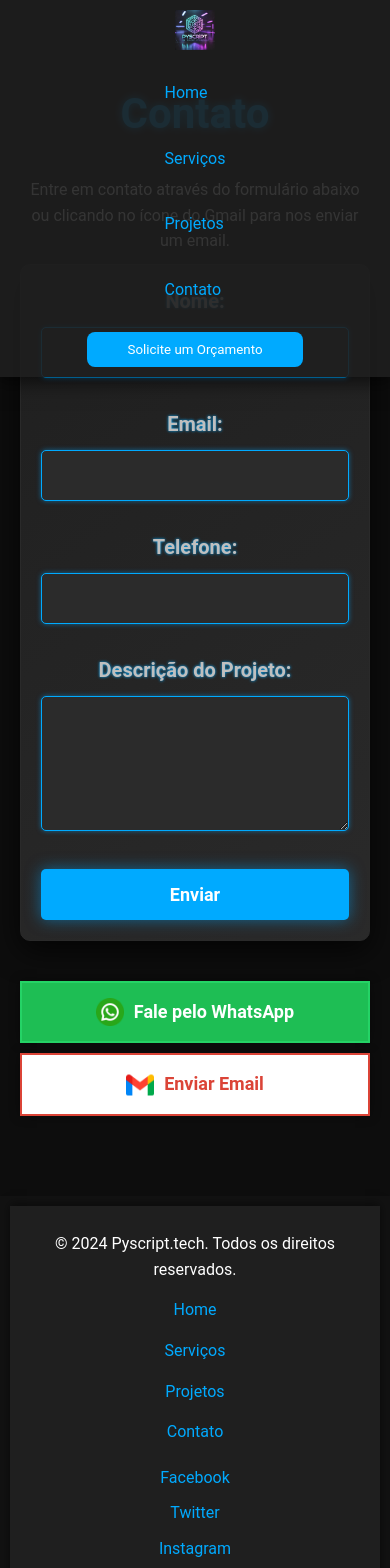
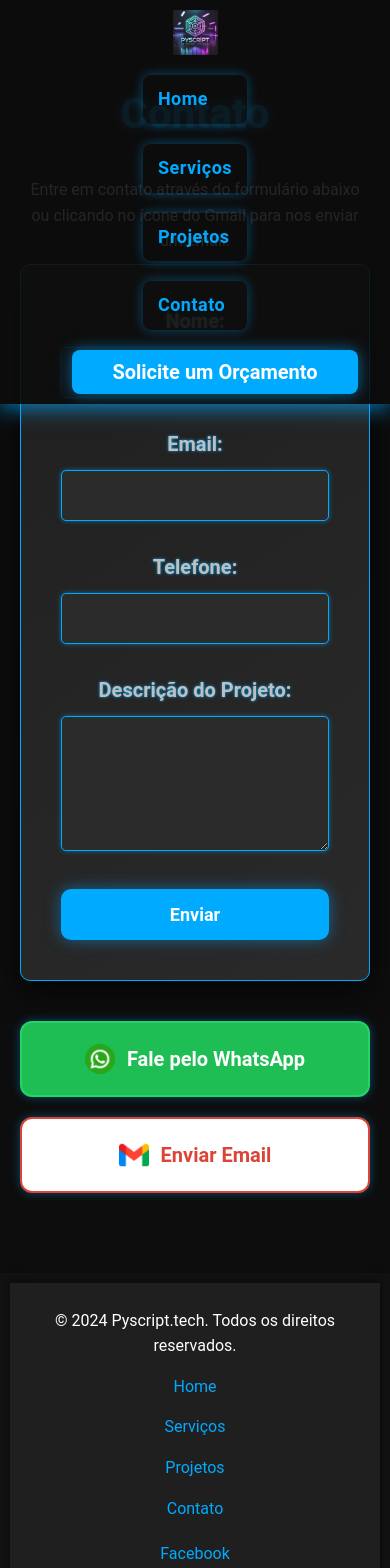
Before and after one commit to LeonardoRFragoso/PyScriptTech_Django_React, a React (Create React App) app: page /contact in a window 390 px wide. Shown: the top 1568 px of the page. Built offline with nearby package versions, Linux system fonts and the light colour scheme.

Commit message:
Ajustando Navbar do projeto

```diff
--- a/src/components/Navbar/navbar.module.css
+++ b/src/components/Navbar/navbar.module.css
@@ -1,18 +1,33 @@
 :root {
-  --color-bg-nav: #1f1f1f;
-  --color-text-nav: #fff;
+  --color-bg-nav: #0d0d0d;
+  /* Fundo escuro compatível com o estilo neon */
+  --color-text-nav: #ffffff;
+  /* Texto branco */
   --color-link-hover: #00aaff;
+  /* Efeito neon no hover */
   --color-link-text: #00aaff;
+  /* Texto dos links no mesmo tom neon */
   --color-btn-bg: #00aaff;
-  --color-btn-hover-bg: #4ca1af;
-  --color-text-hover: #fff;
-  --shadow-standard: 0 2px 10px rgba(0, 0, 0, 0.5);
-  --shadow-hover: 0 4px 20px rgba(0, 0, 0, 0.7);
-  --spacing-small: 10px;
-  --spacing-medium: 15px;
-  --spacing-large: 20px;
+  /* Fundo do botão padrão */
+  --color-btn-hover-bg: #0099cc;
+  /* Cor de fundo no hover do botão */
+  --color-text-hover: #ffffff;
+  /* Texto branco ao passar o mouse */
+  --shadow-standard: 0 2px 10px rgba(0, 168, 255, 0.5);
+  /* Sombra azul suave */
+  --shadow-hover: 0 4px 20px rgba(0, 168, 255, 0.7);
+  /* Sombra neon ao hover */
+  --spacing-small: 12px;
+  /* Aumentar o espaçamento pequeno */
+  --spacing-medium: 18px;
+  /* Aumentar o espaçamento médio */
+  --spacing-large: 25px;
   --transition-fast: 0.3s;
-  --border-radius: 5px;
+  --border-radius: 10px;
+  /* Arredondamento mais suave */
+  --font-size-navbar: 18px;
+  --font-weight-navbar: 700;
+  /* Aumentar peso da fonte */
 }
 
 .navbar {
@@ -28,7 +43,8 @@
 }
 
 .navbar:hover {
-  background-color: rgba(31, 31, 31, 0.9);
+  background-color: rgba(13, 13, 13, 0.9);
+  /* Leve transparência no hover */
   box-shadow: var(--shadow-hover);
 }
 
@@ -46,7 +62,8 @@
 }
 
 .logoImage {
-  height: 40px;
+  height: 45px;
+  /* Aumentei um pouco o tamanho do logo */
 }
 
 .navbarLinks {
@@ -56,20 +73,31 @@
 .navbarItem {
   color: var(--color-link-text);
   text-decoration: none;
-  margin: 0 var(--spacing-medium);
+  margin: 0 var(--spacing-large);
+  /* Aumentado o espaçamento entre os links */
   padding: var(--spacing-small) var(--spacing-medium);
   border-radius: var(--border-radius);
   transition: background-color var(--transition-fast), color var(--transition-fast), transform var(--transition-fast);
+  box-shadow: 0px 0px 12px rgba(0, 168, 255, 0.4);
+  /* Efeito neon nos links */
+  font-size: var(--font-size-navbar);
+  font-weight: var(--font-weight-navbar);
+  letter-spacing: 0.5px;
+  /* Maior espaçamento entre as letras */
 }
 
 .navbarItem:hover {
   background-color: var(--color-link-hover);
   color: var(--color-text-hover);
-  transform: scale(1.05);
+  transform: scale(1.08);
+  box-shadow: 0 0 20px rgba(0, 168, 255, 0.9);
+  /* Sombra neon ao hover mais brilhante */
 }
 
 .navbarAction {
   display: flex;
+  margin-left: var(--spacing-large);
+  /* Espaçamento maior entre o CTA e os itens da navbar */
 }
 
 .ctaButton {
@@ -79,12 +107,20 @@
   border-radius: var(--border-radius);
   padding: var(--spacing-small) var(--spacing-large);
   cursor: pointer;
-  transition: background-color var(--transition-fast), transform var(--transition-fast);
+  box-shadow: 0px 0px 15px rgba(0, 168, 255, 0.6);
+  /* Sombra neon mais intensa no botão */
+  transition: background-color var(--transition-fast), transform var(--transition-fast), box-shadow var(--transition-fast);
+  font-size: 20px;
+  /* Aumentar o tamanho da fonte para o botão */
+  font-weight: bold;
+  /* Mais peso para destacar */
 }
 
 .ctaButton:hover {
   background-color: var(--color-btn-hover-bg);
-  transform: scale(1.05);
+  transform: scale(1.08);
+  box-shadow: 0px 0px 25px rgba(0, 153, 204, 0.8);
+  /* Sombra neon azul no hover mais intensa */
 }
 
 /* Responsividade */
--- a/src/pages/ContactPage/ContactPage.css
+++ b/src/pages/ContactPage/ContactPage.css
@@ -1,5 +1,3 @@
-/* src/pages/ContactPage/ContactPage.css */
-
 /* Ajustes gerais */
 .contactPage {
   padding: 80px 20px;
@@ -26,12 +24,13 @@
   padding: 40px;
   border-radius: 10px;
   box-shadow: 0 10px 30px rgba(0, 0, 0, 0.7);
-  border: 1px solid #2a2a2a;
-  transition: box-shadow 0.3s ease;
+  border: 1px solid #00aaff;
+  transition: box-shadow 0.3s ease, transform 0.3s ease;
 }
 
 .contactForm:hover {
-  box-shadow: 0 0 20px rgba(0, 168, 255, 0.2);
+  box-shadow: 0 0 25px rgba(0, 168, 255, 0.5);
+  transform: scale(1.02);
 }
 
 /* Estilização dos campos de input e textarea */
@@ -42,21 +41,16 @@
   font-weight: 500;
   border-radius: 5px;
   border: 1px solid #00aaff;
-  /* Tom de azul aplicado nas bordas */
   background-color: #2b2b2b;
   color: #ffffff;
   box-shadow: 0px 0px 5px rgba(0, 168, 255, 0.5);
-  /* Azul aplicado na sombra */
   transition: border-color 0.3s ease, box-shadow 0.3s ease;
 }
 
-/* Estilo quando o campo está em foco */
 .formGroup input:focus,
 .formGroup textarea:focus {
   border-color: #00ccff;
-  /* Azul claro suave no foco */
   box-shadow: 0px 0px 8px rgba(0, 204, 255, 0.7);
-  /* Suave brilho no foco */
   outline: none;
 }
 
@@ -76,7 +70,7 @@
   font-size: 18px;
   font-weight: 700;
   border: none;
-  border-radius: 5px;
+  border-radius: 10px;
   cursor: pointer;
   transition: background-color 0.3s ease, transform 0.3s ease, box-shadow 0.3s ease;
   box-shadow: 0px 0px 15px rgba(0, 168, 255, 0.5);
@@ -84,8 +78,8 @@
 
 .submitButton:hover {
   background-color: #0099cc;
-  transform: scale(1.02);
-  box-shadow: 0px 0px 15px rgba(0, 153, 204, 0.4);
+  transform: scale(1.03);
+  box-shadow: 0px 0px 20px rgba(0, 153, 204, 0.5);
 }
 
 /* Seção do WhatsApp e Email */
@@ -101,62 +95,67 @@
   display: flex;
   align-items: center;
   justify-content: center;
-  padding: 15px 30px;
-  font-size: 18px;
+  padding: 20px 30px;
+  font-size: 20px;
   font-weight: bold;
   text-decoration: none;
+  color: #ffffff;
   transition: background-color 0.3s ease, transform 0.3s ease, box-shadow 0.3s ease;
-  box-shadow: 0px 0px 10px rgba(0, 0, 0, 0.4);
+  border-radius: 12px;
+  box-shadow: 0px 0px 10px rgba(0, 168, 255, 0.4);
+  text-align: center;
 }
 
 /* Botão do WhatsApp */
 .whatsappButton {
   background-color: #1ebe54;
+  border: 2px solid #25D366;
   color: #ffffff;
-  border: 2px solid #25D366;
 }
 
 .whatsappButton:hover {
   background-color: #25D366;
-  transform: scale(1.03);
-  box-shadow: 0px 0px 15px rgba(37, 211, 102, 0.5);
+  color: #ffffff;
+  /* Garante que o texto continue branco no hover */
+  transform: scale(1.05);
+  box-shadow: 0px 0px 20px rgba(37, 211, 102, 0.8);
+  /* Sombra neon verde */
 }
 
 .whatsappButton img {
-  width: 28px;
-  height: 28px;
-  margin-right: 10px;
+  width: 30px;
+  height: 30px;
+  margin-right: 12px;
 }
 
 /* Botão do Gmail */
 .gmailButton {
   background-color: #ffffff;
+  border: 2px solid #DB4437;
   color: #DB4437;
-  border: 2px solid #DB4437;
 }
 
 .gmailButton:hover {
   background-color: #f5f5f5;
-  transform: scale(1.03);
-  box-shadow: 0px 0px 15px rgba(219, 68, 55, 0.5);
+  /* Fundo suavemente claro */
+  color: #DB4437;
+  /* Mantém o texto vermelho no hover */
+  transform: scale(1.05);
+  box-shadow: 0px 0px 20px rgba(219, 68, 55, 0.8);
+  /* Sombra neon vermelha */
 }
 
 .gmailButton img {
-  width: 28px;
-  height: 28px;
-  margin-right: 10px;
+  width: 30px;
+  height: 30px;
+  margin-right: 12px;
 }
 
 /* Ajustes para mobile */
 @media (max-width: 768px) {
-  .contactForm {
-    width: 100%;
-    padding: 20px;
-  }
-
   .whatsappSection {
     flex-direction: column;
-    gap: 10px;
+    gap: 20px;
   }
 
   .whatsappButton,
--- a/src/pages/Services/ServicesPage.css
+++ b/src/pages/Services/ServicesPage.css
@@ -2,22 +2,22 @@
 
 .servicesPage {
   padding: 100px 50px 80px;
-  background-color: #121212;
+  background-color: #0d0d0d;
   color: #ffffff;
 }
 
 .servicesTitle {
   text-align: center;
   font-size: 42px;
-  /* Tamanho maior para o título */
   color: #00aaff;
-  margin-bottom: 40px;
+  margin-bottom: 60px;
+  text-shadow: 0px 0px 8px #00aaff;
 }
 
 .servicesContainer {
   display: flex;
   flex-direction: column;
-  gap: 40px;
+  gap: 60px;
   align-items: center;
 }
 
@@ -25,12 +25,12 @@
   display: flex;
   flex-direction: row;
   align-items: center;
-  /* Centraliza os elementos verticalmente */
   background-color: #1f1f1f;
+  border: 1px solid #00aaff;
   margin-bottom: 50px;
   border-radius: 10px;
-  padding: 20px;
-  box-shadow: 0 4px 15px rgba(0, 0, 0, 0.5);
+  padding: 25px;
+  box-shadow: 0 4px 20px rgba(0, 168, 255, 0.3);
   transition: transform 0.3s ease, box-shadow 0.3s ease;
   max-width: 1000px;
   width: 100%;
@@ -38,7 +38,7 @@
 
 .serviceItem:hover {
   transform: scale(1.05);
-  box-shadow: 0 6px 25px rgba(0, 0, 0, 0.7);
+  box-shadow: 0 0 25px rgba(0, 168, 255, 0.7);
 }
 
 .serviceImage {
@@ -47,14 +47,13 @@
   border-radius: 10px;
   width: 300px;
   margin-right: 25px;
-  /* Espaçamento ajustado para mais respiro */
-  transition: transform 0.3s ease;
-  /* Transição suave */
+  transition: transform 0.5s ease, box-shadow 0.5s ease;
+  box-shadow: 0 4px 15px rgba(0, 168, 255, 0.5);
 }
 
 .serviceItem:hover .serviceImage {
   transform: scale(1.05);
-  /* Aumenta a imagem levemente no hover */
+  box-shadow: 0 0 20px rgba(0, 168, 255, 0.7);
 }
 
 .serviceDescription {
@@ -63,26 +62,43 @@
 }
 
 .serviceTitle {
-  font-size: 24px;
-  margin-bottom: 10px;
+  font-size: 26px;
+  font-weight: 600;
+  margin-bottom: 15px;
   color: #00aaff;
+  text-shadow: 0px 0px 5px #00aaff;
 }
 
 .serviceText {
-  font-size: 18px;
-  font-weight: 400;
+  font-size: 20px;
   line-height: 1.85;
-  /* Ajuste no espaçamento das linhas para melhor legibilidade */
-  color: #bfbfbf;
-  margin-bottom: 20px;
-  /* Espaçamento entre o texto e o botão */
+  color: #d0d0d0;
+  margin-bottom: 25px;
 }
 
-.serviceText strong {
-  font-weight: 600;
+.serviceButton {
+  background-color: #00aaff;
+  color: #ffffff;
+  padding: 15px 30px;
+  border-radius: 5px;
+  text-decoration: none;
+  display: inline-block;
+  font-size: 18px;
+  font-weight: 700;
+  margin-top: 20px;
+  transition: background-color 0.3s ease, transform 0.3s ease, box-shadow 0.3s ease;
+  box-shadow: 0px 0px 15px rgba(0, 168, 255, 0.5);
 }
 
-/* Responsividade */
+.serviceButton:hover {
+  background-color: #0099cc;
+  color: #ffffff;
+  transform: scale(1.02);
+  box-shadow: 0px 0px 15px rgba(0, 153, 204, 0.4);
+}
+
+
+
 @media (max-width: 768px) {
   .serviceItem {
     flex-direction: column;
@@ -96,35 +112,6 @@
 
   .serviceText {
     font-size: 18px;
-    font-weight: 400;
     line-height: 1.8;
-    color: #bfbfbf;
-  }
-
-  .serviceText strong {
-    font-weight: 600;
   }
 }
-
-.serviceButton {
-  background-color: #00aaff;
-  color: #fff;
-  padding: 12px 25px;
-  border-radius: 5px;
-  text-decoration: none;
-  display: inline-block;
-  margin-top: 20px;
-  /* Mais espaço acima do botão */
-  transition: background-color 0.3s ease, transform 0.3s ease;
-  box-shadow: 0 4px 10px rgba(0, 168, 255, 0.4);
-}
-
-.serviceButton:hover {
-  background-color: #0077cc;
-  /* Cor de fundo mais escura para hover */
-  color: #ffffff;
-  /* Mantém o texto branco no hover */
-  transform: scale(1.05);
-  box-shadow: 0 6px 20px rgba(0, 168, 255, 0.6);
-  /* Sombra mais intensa */
-}
```
